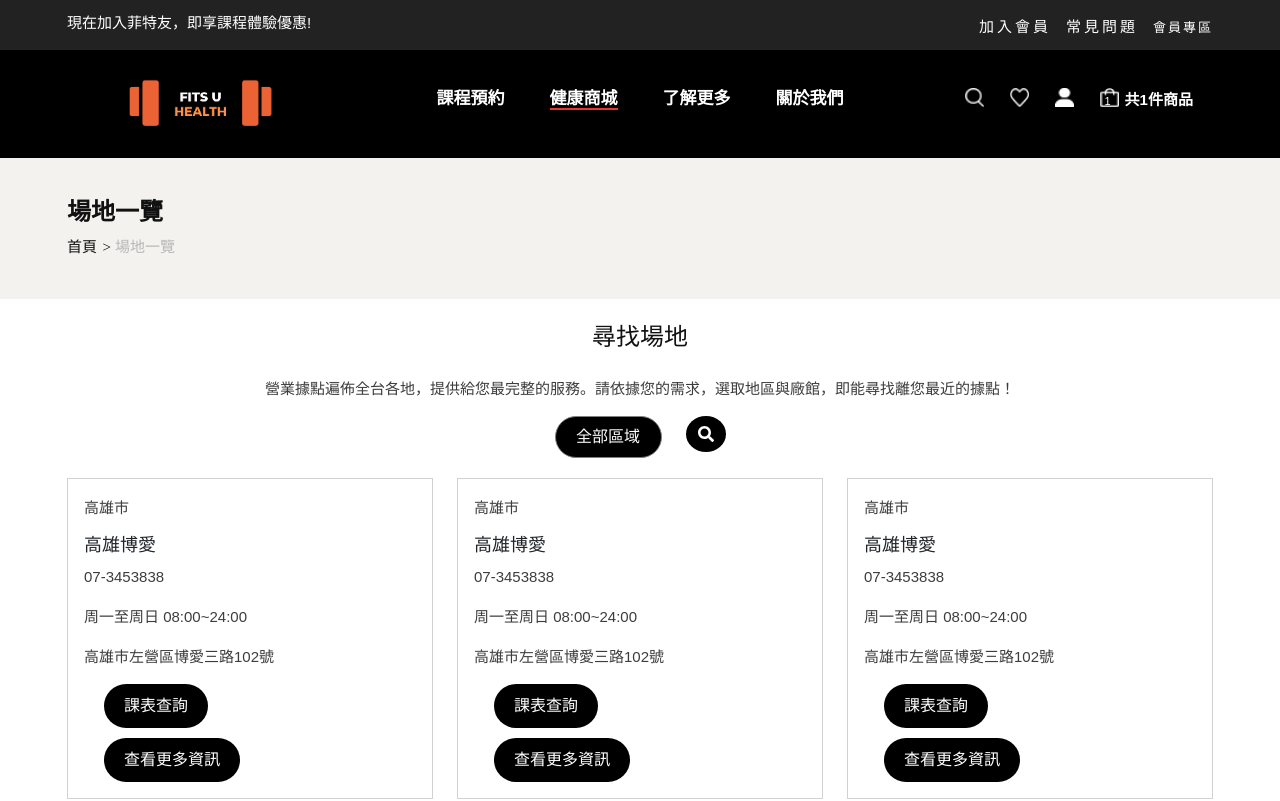
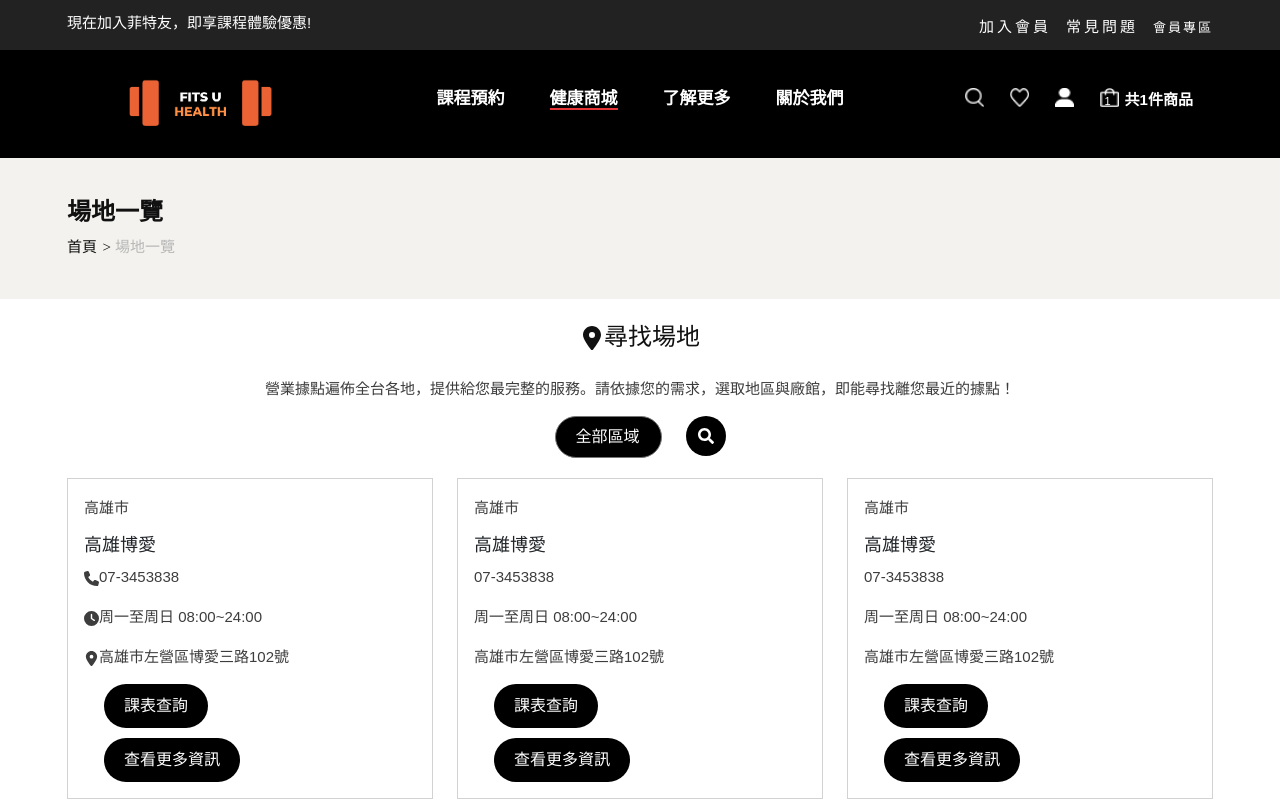
Before and after one commit to ni86910/team1_final, a Next.js app in the folder frontend-react/: page /gym/index-gym in a window 1280 px wide. Shown: the top 801 px of the page. Built offline with nearby package versions, Linux system fonts and the light colour scheme.

Commit message:
增加'gym'圖示 3  註解index部分程式碼

```diff
--- a/frontend-react/components/gym/gym.js
+++ b/frontend-react/components/gym/gym.js
@@ -1,6 +1,7 @@
 import React from 'react'
 import style from '@/styles/jack-use/button.module.css'
 import { FaSearch } from 'react-icons/fa'
+import { FaPhone, FaClock, FaLocationDot } from 'react-icons/fa6'
 
 export default function GymPlace() {
   return (
@@ -24,7 +25,7 @@ export default function GymPlace() {
       <div className="container">
         <div className="row">
           <h4 className="mt-4 text-center">
-            <i className="fa-solid fa-location-dot" />
+            <FaLocationDot />
             尋找場地
           </h4>
           <p className="mt-4 text-center">
@@ -55,16 +56,7 @@ export default function GymPlace() {
             </select>
           </div>
           <div className="col-auto">
-            <button
-              className="btn btn-warning"
-              style={{
-                border: 'none',
-                borderRadius: '50%',
-                color: '#ffffff',
-                backgroundColor: '#000',
-              }}
-              type="submit"
-            >
+            <button className={style['btn']} type="submit">
               <FaSearch />
             </button>
           </div>
@@ -75,9 +67,18 @@ export default function GymPlace() {
               <div className="card-body">
                 <p className="card-text">高雄市</p>
                 <h5 className="card-title">高雄博愛</h5>
-                <p className="card-text">07-3453838</p>
-                <p className="card-text">周一至周日 08:00~24:00</p>
-                <p className="card-text">高雄市左營區博愛三路102號</p>
+                <p className="card-text">
+                  <FaPhone />
+                  07-3453838
+                </p>
+                <p className="card-text">
+                  <FaClock />
+                  周一至周日 08:00~24:00
+                </p>
+                <p className="card-text">
+                  <FaLocationDot />
+                  高雄市左營區博愛三路102號
+                </p>
                 <button href="#" className={style['site-btn']}>
                   課表查詢
                 </button>
--- a/frontend-react/styles/jack-use/button.module.css
+++ b/frontend-react/styles/jack-use/button.module.css
@@ -13,6 +13,20 @@
   color: #000000;
   background-color: #EB6234;
 }
+
+.btn {
+  color: #fff;
+  background-color: #000000;
+  border-radius: 50%;
+  border: none;
+  width: 40px;
+  height: 40px;
+}
+.btn:hover{
+  color: #000000;
+  background-color: #EB6234;
+}
+
 .accordion-btn{
   color: #000000;
   background-color: #E6E6E6;
@@ -22,7 +36,6 @@
 
 .select {
   padding: 8px 20px; /* 上下間距和左右間距 */
-  border: 1px solid grey; /* 邊框顏色 */
   border-radius: 50px; /* 圓角 */
   background-color: black; /* 背景顏色 */
   text-align: center;
@@ -33,9 +46,10 @@
   -moz-appearance: none; /* 移除 Firefox 原生樣式 */
 }
 
+
 /* 選項樣式 */
 .select option {
   padding: 8px 20px; /* 上下間距和左右間距 */
-  text-align: center;
+  text-align: left;
   font-size: 14px; /* 字體大小 */
 }
```
Also changed, not shown: 1 other file (tests, documents, lock files or other folders).
